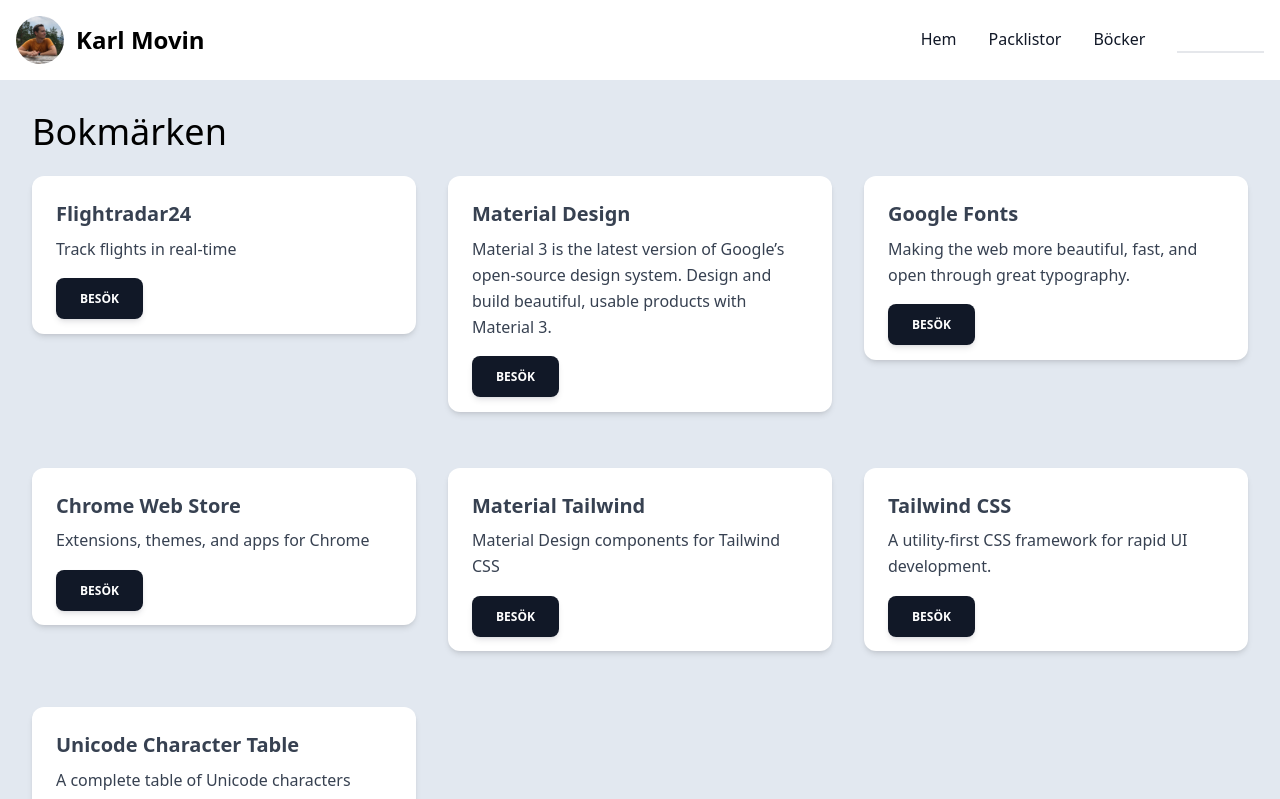
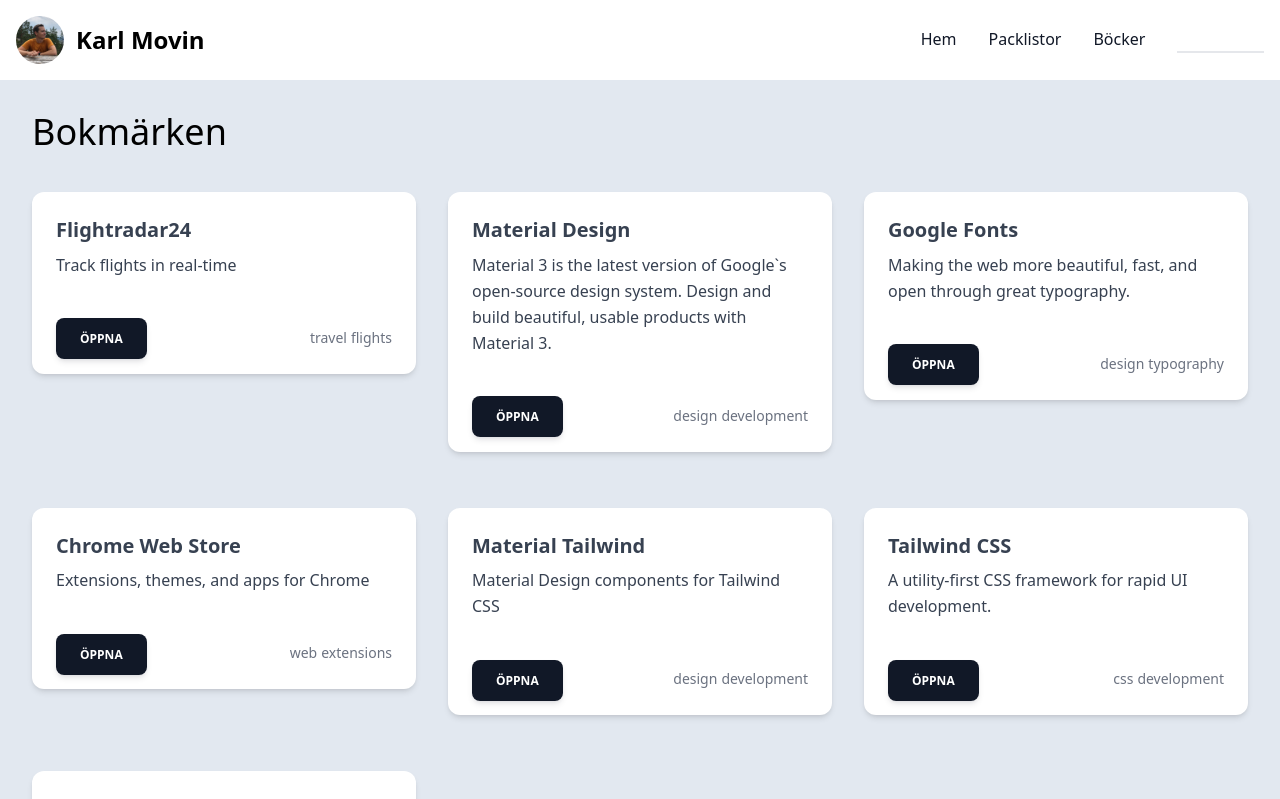
Before and after one commit to karlmovin/karlmovin.github.io, a React (Vite) app: page /bookmarks in a window 1280 px wide. Shown: the top 799 px of the page. Built offline with nearby package versions, Linux system fonts and the light colour scheme.

Commit message:
lägg till pausade böcker som status och lägg till taggar till länkar

```diff
--- a/src/data/books.json
+++ b/src/data/books.json
@@ -60,7 +60,7 @@
       "author": "Sverker Johansson",
       "slug": "ursprung_johansson",
       "notes": [],
-      "status": "reading",
+      "status": "paused",
       "tags": [],
       "genres": ["facklitteratur", "språkvetenskap", "lingvistik", "evolution"]
     },
@@ -69,7 +69,7 @@
       "author": "Andrew Hunt, David Thomas",
       "slug": "pragmatic-programmer_hunt-thomas",
       "notes": [],
-      "status": "reading",
+      "status": "paused",
       "tags": [],
       "genres": [
         "facklitteratur",
@@ -169,7 +169,7 @@
       "author": "Dan Ariely",
       "slug": "predictably-irrational_ariely",
       "notes": [],
-      "status": "reading",
+      "status": "paused",
       "tags": [],
       "genres": [
         "facklitteratur",
@@ -184,7 +184,7 @@
       "author": "Jo Owen",
       "slug": "how-to-lead_owen",
       "notes": [],
-      "status": "reading",
+      "status": "paused",
       "tags": [],
       "genres": [
         "facklitteratur",
@@ -199,7 +199,7 @@
       "author": "Marty Cagan",
       "slug": "inspired_cagan",
       "notes": [],
-      "status": "reading",
+      "status": "paused",
       "tags": [],
       "genres": [
         "facklitteratur",
@@ -229,7 +229,7 @@
       "author": "Niklas Modig, Pär Åhlström",
       "slug": "vad-ar-lean_modig-ahlstrom",
       "notes": [],
-      "status": "reading",
+      "status": "paused",
       "tags": [],
       "genres": [
         "facklitteratur",
@@ -517,7 +517,7 @@
       "author": "Daniel Kahneman, Oliver Sibony, Carr R. Sunstein",
       "slug": "noise-flaw-in-human-judgement_kahneman-sibony-sunstein",
       "notes": [],
-      "status": "reading",
+      "status": "paused",
       "tags": [],
       "genres": [
         "facklitteratur",
@@ -532,7 +532,7 @@
       "author": "Douglas Hofstadter",
       "slug": "godel-escher-bach_hofstadter",
       "notes": [],
-      "status": "reading",
+      "status": "paused",
       "tags": [],
       "genres": ["facklitteratur", "matematik", "konst", "musik", "kognition"]
     },
--- a/src/routes/books.tsx
+++ b/src/routes/books.tsx
@@ -72,6 +72,7 @@ function BookList({
 export default function Books() {
   const booksByStatus = [
     ["reading", "Pågående böcker"],
+    ["paused", "Påbörjade böcker"],
     ["read", "Lästa böcker"],
     ["planned", "Planerade böcker"],
   ].map(([status, title]) => ({
--- a/src/routes/links.tsx
+++ b/src/routes/links.tsx
@@ -1,11 +1,19 @@
+import { useState } from "react";
+
 function Card({
   title,
   description,
   href,
+  tags,
+  tagFilters,
+  handleTagFilter,
 }: {
   title: string;
   description?: string;
   href: string;
+  tags: string[];
+  tagFilters: string[];
+  handleTagFilter: (checked: boolean, tag: string) => void;
 }) {
   return (
     <div className="relative flex flex-col mt-6 text-gray-700 bg-white shadow-md bg-clip-border rounded-xl w-96">
@@ -17,20 +25,34 @@ function Card({
           {description}
         </p>
       </div>
-      <div className="p-6 pt-0">
+      <div className="flex justify-between">
+        <div className="p-6">
           <a
             className="align-middle select-none font-sans font-bold text-center uppercase transition-all disabled:opacity-50 disabled:shadow-none disabled:pointer-events-none text-xs py-3 px-6 rounded-lg bg-gray-900 text-white shadow-md shadow-gray-900/10 hover:shadow-lg hover:shadow-gray-900/20 focus:opacity-[0.85] focus:shadow-none active:opacity-[0.85] active:shadow-none"
             href={href}
             target="_blank"
           >
-          Besök
+            Öppna
           </a>
+        </div>
+        <div className="flex gap-1 p-6">
+          {tags.map((tag) => (
+            <button
+              key={tag}
+              className={`text-gray-500 text-sm hover:underline ${
+                tagFilters.includes(tag) ? "font-semibold" : ""
+              }`}
+              onClick={() => handleTagFilter(!tagFilters.includes(tag), tag)}
+            >
+              {tag}
+            </button>
+          ))}
+        </div>
       </div>
     </div>
   );
 }
 
-function BookmarksPage() {
 const bookmarks = [
   {
     title: "Flightradar24",
@@ -42,46 +64,83 @@ function BookmarksPage() {
     title: "Material Design",
     url: "https://m3.material.io/",
     description:
-        "Material 3 is the latest version of Google’s open-source design system. Design and build beautiful, usable products with Material 3.",
+      "Material 3 is the latest version of Google`s open-source design system. Design and build beautiful, usable products with Material 3.",
+    tags: ["design", "development"],
   },
   {
     url: "https://fonts.google.com/",
     title: "Google Fonts",
     description:
       "Making the web more beautiful, fast, and open through great typography.",
+    tags: ["design", "typography"],
   },
   {
     url: "https://chromewebstore.google.com/collection/2023_favorites",
     title: "Chrome Web Store",
     description: "Extensions, themes, and apps for Chrome",
+    tags: ["web", "extensions"],
   },
   {
     url: "https://www.material-tailwind.com/docs/html/installation",
     title: "Material Tailwind",
     description: "Material Design components for Tailwind CSS",
+    tags: ["design", "development"],
   },
   {
     url: "https://tailwindcss.com/docs/",
     title: "Tailwind CSS",
     description: "A utility-first CSS framework for rapid UI development.",
+    tags: ["css", "development"],
   },
   {
     url: "https://unicode.org/charts/",
     title: "Unicode Character Table",
     description: "A complete table of Unicode characters",
+    tags: ["unicode", "characters"],
   },
 ];
 
+function BookmarksPage() {
+  const [tagFilters, setTagFilters] = useState<string[]>([]);
+
+  const handleTagFilter = (isChecked: boolean, tag: string) => {
+    if (isChecked) {
+      setTagFilters([...tagFilters, tag]);
+    } else {
+      setTagFilters(tagFilters.filter((filter) => filter !== tag));
+    }
+  };
+
   return (
-    <section className="container max-w-screen-xl ">
+    <section className="container max-w-screen-xl">
       <p className="text-4xl">Bokmärken</p>
+      <div className="flex gap-2 mt-4">
+        {tagFilters.map((tag) => (
+          <button
+            key={tag}
+            className="text-gray-500 text-sm hover:underline"
+            onClick={() => handleTagFilter(false, tag)}
+          >
+            {tag}
+          </button>
+        ))}
+      </div>
       <ul className="flex flex-wrap flex-row gap-8">
-        {bookmarks.map((bookmark) => (
+        {bookmarks
+          .filter((bookmark) =>
+            tagFilters.length === 0
+              ? true
+              : bookmark.tags.some((tag) => tagFilters.includes(tag))
+          )
+          .map((bookmark) => (
             <li key={bookmark.url}>
               <Card
                 href={bookmark.url}
                 title={bookmark.title}
                 description={bookmark.description}
+                tags={bookmark.tags}
+                tagFilters={tagFilters}
+                handleTagFilter={handleTagFilter}
               />
             </li>
           ))}
--- a/src/routes/packlistor.tsx
+++ b/src/routes/packlistor.tsx
@@ -2,7 +2,7 @@ import { useState } from "react";
 
 const packlistdata = [
   {
-    title: "Resa (todo)",
+    title: "Resa",
     data: [
       {
         title: "Necessär",
@@ -506,7 +506,9 @@ const packlistdata = [
 ];
 
 export default function Packlistor() {
-  const [selectedCategory, setSelectedCategory] = useState<string>("");
+  const [selectedCategory, setSelectedCategory] = useState<string>(
+    packlistdata[0].title
+  );
 
   const handleCategoryChange = (
     event: React.ChangeEvent<HTMLSelectElement>
@@ -522,7 +524,7 @@ export default function Packlistor() {
           onChange={handleCategoryChange}
           className="peer h-full w-full rounded-[7px] border border-blue-gray-200 border-t-transparent px-3 py-2.5 font-sans text-sm font-normal text-blue-gray-700 outline outline-0 transition-all placeholder-shown:border placeholder-shown:border-blue-gray-200 placeholder-shown:border-t-blue-gray-200 empty:!bg-gray-900 focus:border-2 focus:border-gray-900 focus:border-transparent focus:outline-0 disabled:border-0 disabled:bg-blue-gray-50"
         >
-          <option value={""}>Alla listor</option>
+          {/* <option value={""}>Alla listor</option> */}
           {packlistdata.map(({ title }) => (
             <option key={title} value={title}>
               {title}
--- a/src/routes/todos.tsx
+++ b/src/routes/todos.tsx
@@ -1,7 +1,4 @@
-const todos = [
-  "lägg till funktion att filtrera böcker på genre",
-  "förbättra bokanteckningsvisningen",
-];
+const todos = [""];
 
 export default function Todos() {
   return (
```
Lines whose indentation alone changed are shown as unchanged.
